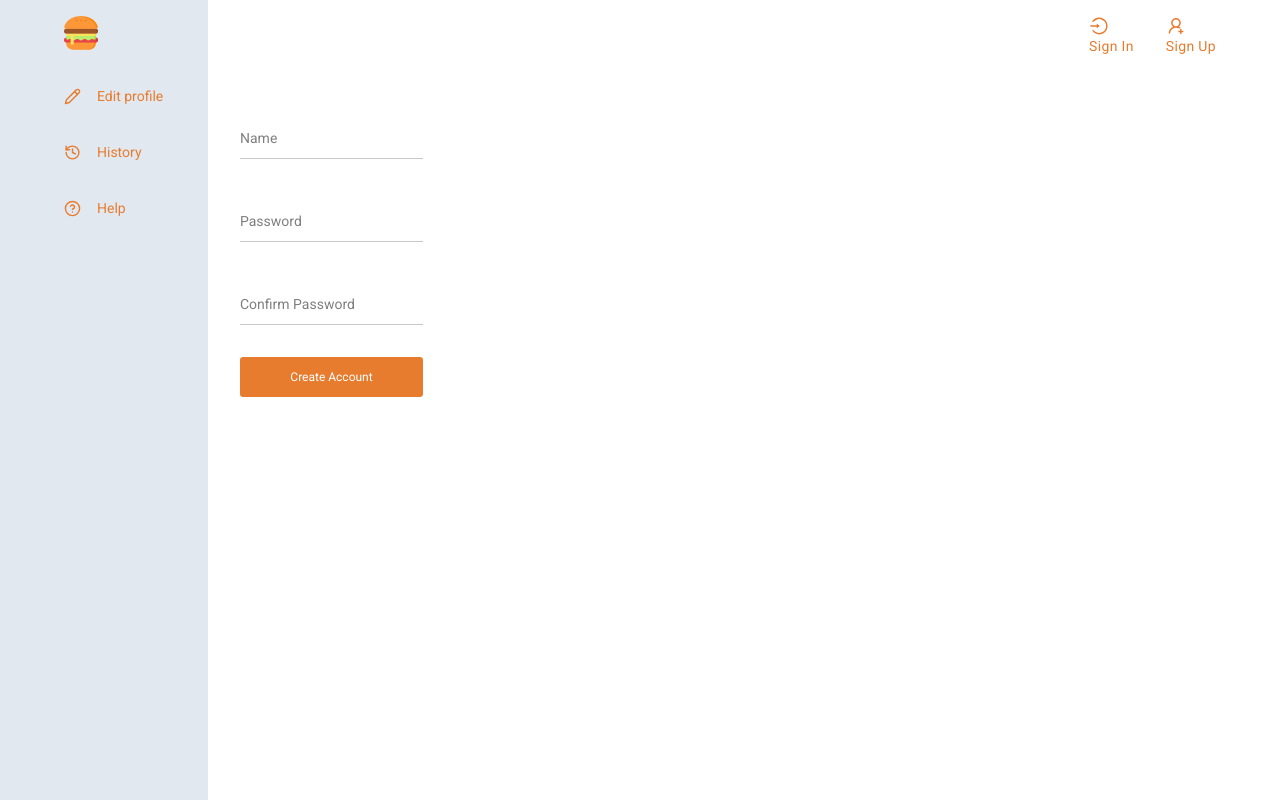
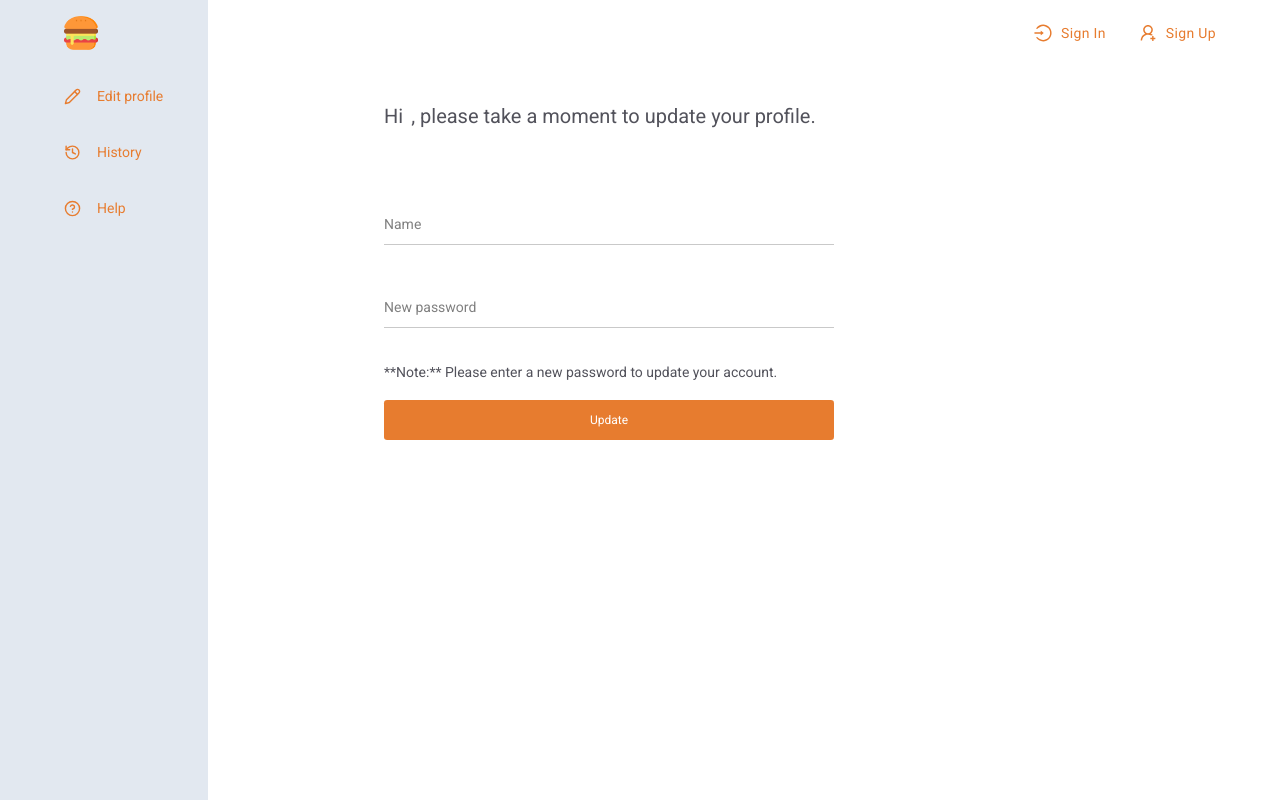
Before and after one commit to Sall99/app-burger-builder, a Next.js app: page /profile in a window 1280 px wide. Built offline with nearby package versions, Linux system fonts and the light colour scheme; no server answers.

Commit message:
feat(user profilr): added user update profile

```diff
--- /dev/null
+++ b/src/app/api/update-profile/route.ts
@@ -0,0 +1,73 @@
+import { NextResponse } from 'next/server'
+import bcrypt from 'bcrypt'
+
+import prisma from '../../../../libs/prisma.db'
+import { getSession } from '@/app/actions/current-user'
+
+interface UserRequestBody {
+    name: string
+    password: string
+}
+const HASH_SALT_ROUNDS = 10
+
+async function getUserData(email: string) {
+    const existingUser = await prisma.user.findUnique({
+        where: {
+            email
+        }
+    })
+    return existingUser
+}
+
+async function comparePassword(password: string, newPassword: string) {
+    console.log(password, newPassword)
+    if (password !== undefined) {
+        const hashedNewPassword = await bcrypt.hash(newPassword, HASH_SALT_ROUNDS)
+
+        return hashedNewPassword === password
+    }
+}
+
+export async function POST(req: Request, res: NextResponse) {
+    const body = await req.json()
+    const { name, password } = body
+
+    const session = await getSession()
+    if (!session) {
+        return NextResponse.json({
+            errror: 'Unauthorized',
+            status: '401'
+        })
+    }
+    const userEmail = session.user?.email ?? ''
+    const userData = await getUserData(userEmail)
+    const existingPassword = userData?.hashedPassword ?? ''
+
+    let updatedData: UserRequestBody = {
+        name,
+        password
+    }
+
+    if (name) {
+        updatedData.name = name
+    }
+
+    if (password) {
+        const isPassword = await comparePassword(existingPassword, password)
+        if (isPassword) {
+            return NextResponse.json({ message: 'New password should be different', status: 400 })
+        }
+
+        updatedData.password = password
+    }
+
+    try {
+        await prisma.user.update({
+            where: { email: userEmail },
+            data: updatedData
+        })
+        return NextResponse.json({ message: 'User data updated successfully' })
+    } catch (error) {
+        return NextResponse.json({ error: 'Internal server error' }, { status: 500 })
+    }
+}
--- a/src/app/page.tsx
+++ b/src/app/page.tsx
@@ -12,7 +12,6 @@ export default function Home() {
             <section className="flex flex-col items-center px-8 sm:px-16 justify-center relative w-full">
                 <Total />
                 <Builder ingredients={ingredients} />
-                {/* <TotalMobile /> */}
             </section>
             <section className="px-8 sm:px-16 w-full">
                 <Controls />
--- a/src/app/profile/page.tsx
+++ b/src/app/profile/page.tsx
@@ -1,14 +1,24 @@
+'use client'
 import { ProfileSideBar, UpdateProfileForm } from '@/components/ui'
-import React from 'react'
+import { selectCurrentUser } from '@/redux/selectors/current-user'
+import { useSelector } from 'react-redux'
 
 export default function Profile() {
+    const currentUser = useSelector(selectCurrentUser) as any
     return (
         <div className="flex">
             <div>
                 {' '}
                 <ProfileSideBar />
             </div>
-            <div className="pl-60 mt-9">
+            <div className="pl-96 mt-9">
+                <h1 className="text-xl font-semibold mb-16 text-zinc-600">
+                    <p className="flex gap-1 items-center font-normal">
+                        <span>Hi</span>
+                        <span className="font-bold underline">{currentUser?.name}</span>
+                        <span>, please take a moment to update your profile.</span>
+                    </p>
+                </h1>
                 <UpdateProfileForm />
             </div>
         </div>
--- a/src/components/layout/header.tsx
+++ b/src/components/layout/header.tsx
@@ -6,6 +6,8 @@ import { User as UserICON } from 'lucide-react'
 import { AiOutlineLogin, AiOutlineUserAdd } from 'react-icons/ai'
 import Image from 'next/image'
 import { SafeUser } from '@/types'
+import { useDispatch } from 'react-redux'
+import { setCurrentUser } from '@/redux/slices/currentUser'
 
 export const navLinks = [
     {
@@ -26,11 +28,11 @@ interface HeaderProps {
 
 export const Header: FC<HeaderProps> = ({ currentUser }) => {
     const [isAuth, setIsAuth] = useState<boolean | null>(null)
-
-    console.log(isAuth, 'isAuth')
+    const dispatch = useDispatch()
 
     useEffect(() => {
         if (currentUser) {
+            dispatch(setCurrentUser(currentUser))
             setIsAuth(true)
         } else {
             setIsAuth(false)
@@ -39,7 +41,7 @@ export const Header: FC<HeaderProps> = ({ currentUser }) => {
 
     if (isAuth === null) {
         return (
-            <div className="flex justify-center items-center h-screen bg-white">
+            <div className="flex justify-center items-center h-screen bg-white z-50 absolute inset-y-0 w-screen">
                 <div className="animate-bounce">
                     <Image src="/images/Logo.png" width={34} height={34} alt="logo" priority />
                 </div>
@@ -68,18 +70,17 @@ export const Header: FC<HeaderProps> = ({ currentUser }) => {
                 ) : (
                     <ul className="flex items-center justify-center text-primary-200 text-base font-normal gap-8">
                         {navLinks.map(({ path, name, Icon }) => (
-                            <li
-                                key={path}
-                                className="flex items-center justify-center gap-2 hover:cursor-pointer">
-                                <Link href={path} className="text-sm tracking-wide hover:underline">
+                            <li key={path} className="hover:cursor-pointer">
+                                <Link
+                                    href={path}
+                                    className="flex items-center justify-center gap-2 text-sm tracking-wide hover:underline">
                                     <Icon size={20} />
-                                    {name}
+                                    <span>{name}</span>
                                 </Link>
                             </li>
                         ))}
                     </ul>
                 )}
-                {/* <LocaleSwitcher /> */}
             </div>
         </nav>
     )
--- a/src/components/ui/input/input.tsx
+++ b/src/components/ui/input/input.tsx
@@ -8,6 +8,7 @@ export interface InputProps {
     type: 'text' | 'password' | 'email' | 'number' | 'date'
     placeholder: string
     value?: string
+    defaultValue?: string
     onChange?: (e: React.ChangeEvent<HTMLInputElement>) => void
     disabled?: boolean
     register?: any
@@ -31,20 +32,26 @@ export const Input: FC<InputProps> = ({
     required,
     name,
     register,
-    errors
+    errors,
+    autoComplete,
+    value,
+    defaultValue
 }) => {
     return (
         <div className="mb-4">
             <div className="inputField">
                 <input
                     type={type}
-                    {...(register ? register(name, { required }) : { name, required })}
+                    {...(register && register(name))}
                     className={clsx(
                         'border-b border-gray-200 w-full outline-none focus:outline-none mb-4 text-gray-100',
                         [classname],
                         errors && errors[type] ? 'border-red-400 border-opacity-90' : ''
                     )}
                     placeholder=" "
+                    autoComplete={autoComplete}
+                    value={value}
+                    defaultValue={defaultValue}
                 />
                 <span className="text-sm">{placeholder}</span>
             </div>{' '}
--- a/src/components/ui/update-profile-form/update-profile-form.tsx
+++ b/src/components/ui/update-profile-form/update-profile-form.tsx
@@ -1,34 +1,63 @@
 'use client'
+import axios from 'axios'
+import toast from 'react-hot-toast'
+import { useSelector } from 'react-redux'
 import { yupResolver } from '@hookform/resolvers/yup'
-import React from 'react'
 import { useForm } from 'react-hook-form'
+
 import { Button, Input } from '@/components/ui'
-import { signUpFormSchema } from '@/utils'
+import { selectCurrentUser } from '@/redux/selectors/current-user'
+import { updateProfileFormSchema } from '@/utils/yup.schema'
 
-type SignInFormValues = {
-    name: string
-    email: string
-    password: string
-    confirmPassword: string
+type UpdateProfileInFormValues = {
+    name?: string | null | undefined
+    password?: string | null | undefined
+}
+const useUpdateProfile = () => {
+    const updateProfile = async (data: UpdateProfileInFormValues) => {
+        try {
+            const response = await axios.post('/api/update-profile', data)
+            toast.success(response.data.message)
+        } catch (error) {
+            if (axios.isAxiosError(error)) {
+                toast.error(error.response?.data.error || 'An error occurred')
+            } else {
+                toast.error('An error occurred')
+            }
+
+            console.log(error, 'error')
+        }
+    }
+
+    return { updateProfile }
 }
 
 export const UpdateProfileForm = () => {
+    const currentUser = useSelector(selectCurrentUser) as any
     const {
         handleSubmit,
         register,
         formState: { errors }
-    } = useForm<SignInFormValues>({
-        resolver: yupResolver(signUpFormSchema)
+    } = useForm<UpdateProfileInFormValues>({
+        resolver: yupResolver(updateProfileFormSchema),
+        defaultValues: {
+            name: currentUser?.name || ''
+        }
     })
 
-    const onSubmit = async (data: SignInFormValues) => {}
+    const { updateProfile } = useUpdateProfile()
+
+    const onSubmit = async (data: UpdateProfileInFormValues) => {
+        updateProfile(data)
+    }
     return (
         <div className="w-full">
             {' '}
-            <form onSubmit={handleSubmit(onSubmit)}>
+            <form onSubmit={handleSubmit(onSubmit)} className="w-_450 m-auto" autoComplete="false">
                 <Input
                     name="name"
                     type="text"
+                    defaultValue={currentUser?.name || ''}
                     placeholder="Name"
                     register={register}
                     errors={errors}
@@ -36,18 +65,17 @@ export const UpdateProfileForm = () => {
                 <Input
                     name="password"
                     type="password"
-                    placeholder="Password"
+                    placeholder="New password"
                     register={register}
                     errors={errors}
+                    autoComplete="new-password"
                 />
-                <Input
-                    name="confirmPassword"
-                    type="password"
-                    placeholder="Confirm Password"
-                    register={register}
-                    errors={errors}
-                />
-                <Button type="submit" label="Create Account" className="w-full h-10" />
+                <p className="my-4">
+                    <span className="text-sm text-zinc-600">
+                        **Note:** Please enter a new password to update your account.
+                    </span>
+                </p>
+                <Button type="submit" label="Update" className="w-full h-10" />
             </form>
         </div>
     )
--- a/src/redux/root-reducer.ts
+++ b/src/redux/root-reducer.ts
@@ -1,8 +1,10 @@
 import { combineReducers } from 'redux'
 import { ingredientsReducer } from './slices/ingredients'
+import currentUser from './slices/currentUser'
 
 const rootReducer = combineReducers({
-    ingredients: ingredientsReducer
+    ingredients: ingredientsReducer,
+    currentUser: currentUser
 })
 
 export default rootReducer
--- /dev/null
+++ b/src/redux/selectors/current-user.ts
@@ -0,0 +1,6 @@
+'use client'
+import { RootState } from '../store'
+
+const selectCurrentUser = (state: RootState) => state.rootReducer.currentUser
+
+export { selectCurrentUser }
--- /dev/null
+++ b/src/redux/slices/currentUser.ts
@@ -0,0 +1,18 @@
+import { createSlice } from '@reduxjs/toolkit'
+
+const currentUserSlice = createSlice({
+    name: 'currentUser',
+    initialState: null,
+    reducers: {
+        setCurrentUser(state, action) {
+            return action.payload
+        },
+        clearCurrentUser(state) {
+            return null
+        }
+    }
+})
+
+export const { setCurrentUser, clearCurrentUser } = currentUserSlice.actions
+
+export default currentUserSlice.reducer
--- a/tailwind.config.ts
+++ b/tailwind.config.ts
@@ -34,6 +34,9 @@ const config: Config = {
                 lg: '0.8rem',
                 xl: '1rem',
                 '2xl': '1.2rem'
+            },
+            spacing: {
+                _450: '450px'
             }
         }
     },
```
Also changed, not shown: src/utils/yup.schema.ts (+11 -0 lines).
